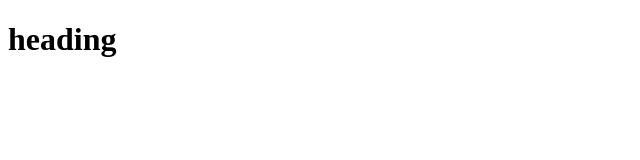
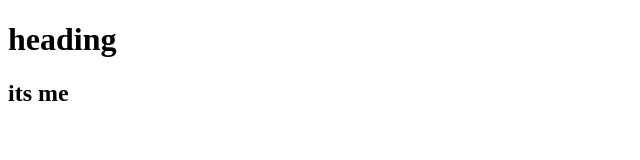
Before and after one commit to rafiul-tonu/first-website, a plain HTML site: page index.html in a window 1280 px wide. Shown: the full height of the page, 0-640 px from the left. Drawn offline with Linux system fonts and the light colour scheme.

Commit message:
Update index.html

```diff
--- a/index.html
+++ b/index.html
@@ -7,6 +7,7 @@
 </head>
 <body>
   <h1> heading</h1>
+  <h2> its me</h2>
 
 </body>
 </html>
```
